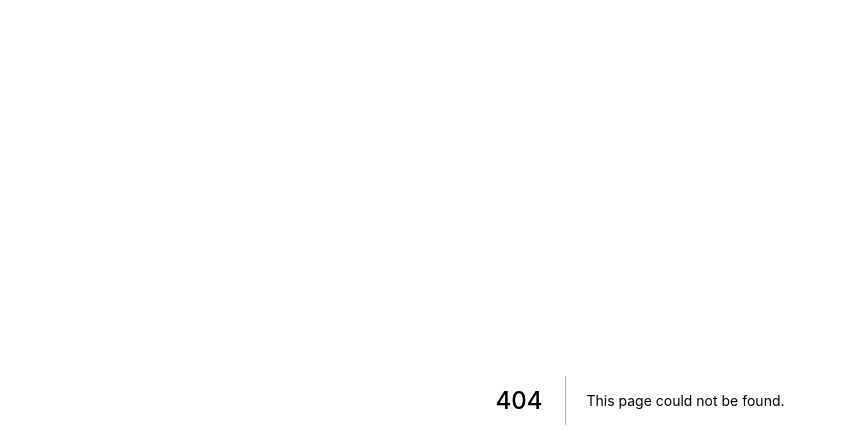
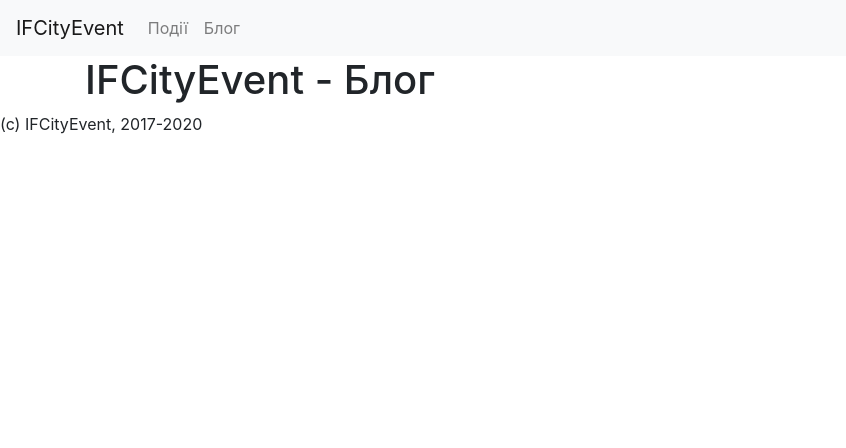
Before and after one commit to IFCity/next-city, a Next.js app: page /blog in a window 1280 px wide. Before the commit this address had no page. Shown: the top 448 px of the page, without its empty margins (0-846 px from the left). Built offline with nearby package versions, Linux system fonts and the light colour scheme; no server answers.

Commit message:
NC-55: add blog placeholder

```diff
--- /dev/null
+++ b/pages/blog.tsx
@@ -0,0 +1,19 @@
+import React from 'react'
+import config from '../config'
+import Layout from '../components/layout'
+import Head from 'next/head'
+
+const Blog: React.FunctionComponent = () => (
+  <>
+    <Head>
+      <title>{config.general.siteName} - Блог</title>
+      <link rel="icon" href="/favicon.ico" />
+    </Head>
+    <Layout>
+      <div className="container">
+        <h1>{config.general.siteName} - Блог</h1>
+      </div>
+    </Layout>
+  </>
+)
+export default Blog
```
